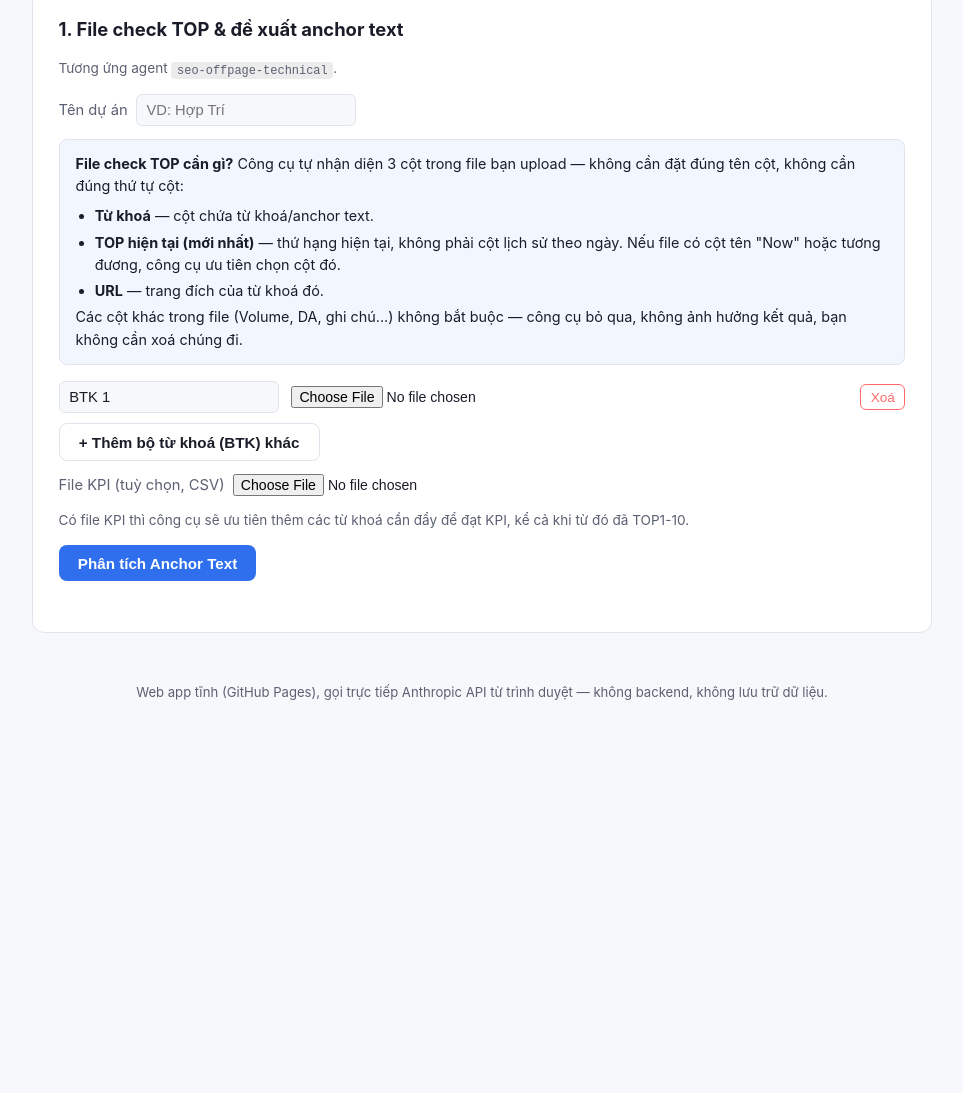
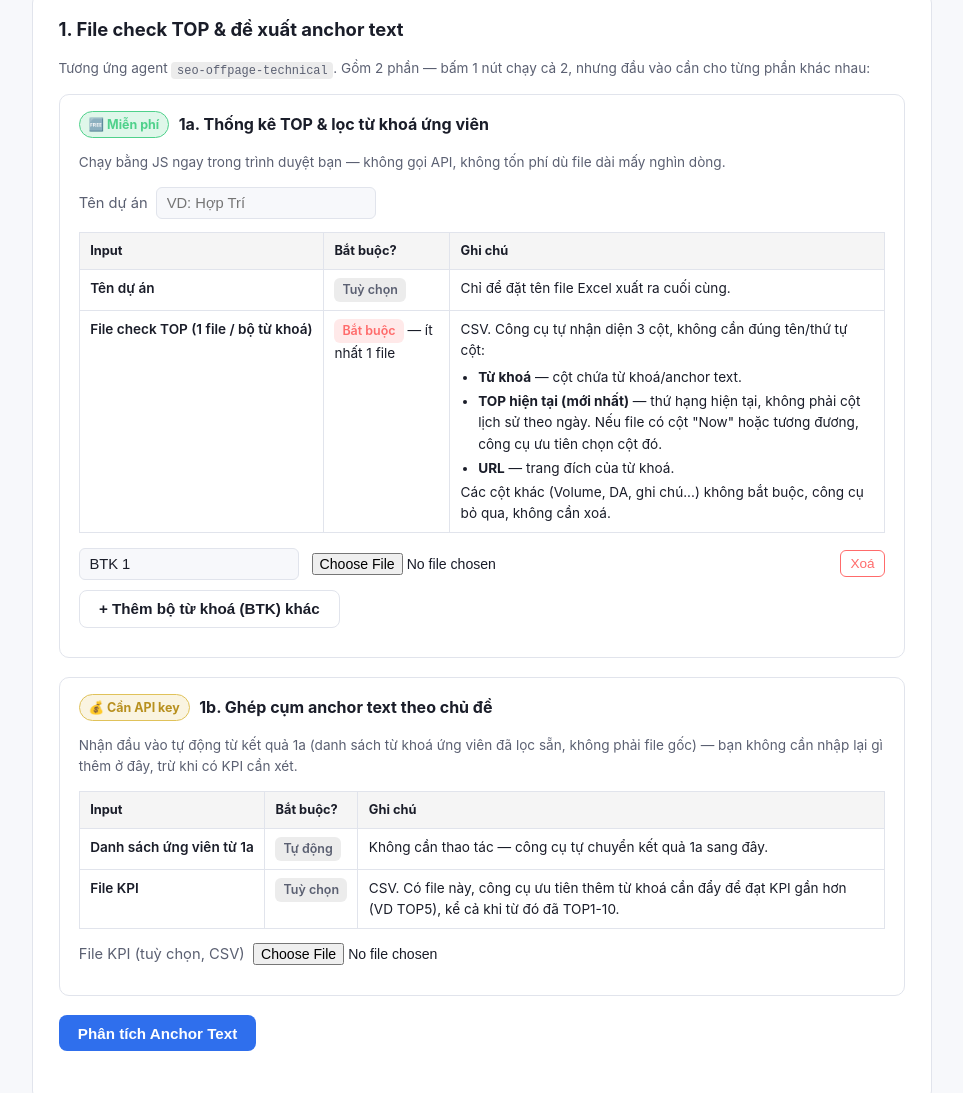
Before and after one commit to nguyenthilinhtrang/offpage-bao-gp, a plain HTML site: page docs/index.html in a window 1280 px wide. Shown: the part 975-2068 px from the top of the page, without its empty margins (158-1121 px from the left). Before the commit the page ends 1754 px from the top, so only its background shows below. Drawn offline with Linux system fonts and the light colour scheme.

Commit message:
Tách rõ Block 1 thành 2 phần: miễn phí vs cần API, note rõ input
1a (Thống kê TOP & lọc ứng viên, badge miễn phí) và 1b (Ghép cụm
anchor, badge cần API key) giờ tách thành 2 sub-block riêng, mỗi
sub-block có bảng "Input | Bắt buộc? | Ghi chú" liệt kê rõ từng
trường: bắt buộc/tuỳ chọn/tự động, format mong đợi.

Co-Authored-By: Claude Sonnet 5 <noreply@anthropic.com>

```diff
--- a/docs/index.html
+++ b/docs/index.html
@@ -73,29 +73,71 @@
 
   <section class="card" id="section-step1">
     <h2>1. File check TOP &amp; đề xuất anchor text</h2>
-    <p class="hint">Tương ứng agent <code>seo-offpage-technical</code>.</p>
+    <p class="hint">Tương ứng agent <code>seo-offpage-technical</code>. Gồm 2 phần — bấm 1 nút chạy cả 2, nhưng đầu vào cần cho từng phần khác nhau:</p>
+
+    <div class="sub-block">
+      <div class="sub-block-head">
+        <span class="badge badge-free">🆓 Miễn phí</span>
+        <h3>1a. Thống kê TOP &amp; lọc từ khoá ứng viên</h3>
+      </div>
+      <p class="hint">Chạy bằng JS ngay trong trình duyệt bạn — không gọi API, không tốn phí dù file dài mấy nghìn dòng.</p>
 
       <div class="row">
         <label>Tên dự án &nbsp;<input type="text" id="projectName" placeholder="VD: Hợp Trí" /></label>
       </div>
 
-    <div class="input-note">
-      <strong>File check TOP cần gì?</strong> Công cụ tự nhận diện 3 cột trong file bạn upload — không cần đặt đúng tên cột, không cần đúng thứ tự cột:
+      <table class="input-req-table">
+        <tr><th>Input</th><th>Bắt buộc?</th><th>Ghi chú</th></tr>
+        <tr>
+          <td>Tên dự án</td>
+          <td><span class="tag-optional">Tuỳ chọn</span></td>
+          <td>Chỉ để đặt tên file Excel xuất ra cuối cùng.</td>
+        </tr>
+        <tr>
+          <td>File check TOP (1 file / bộ từ khoá)</td>
+          <td><span class="tag-required">Bắt buộc</span> — ít nhất 1 file</td>
+          <td>
+            CSV. Công cụ tự nhận diện 3 cột, không cần đúng tên/thứ tự cột:
             <ul>
               <li><strong>Từ khoá</strong> — cột chứa từ khoá/anchor text.</li>
-        <li><strong>TOP hiện tại (mới nhất)</strong> — thứ hạng hiện tại, không phải cột lịch sử theo ngày. Nếu file có cột tên "Now" hoặc tương đương, công cụ ưu tiên chọn cột đó.</li>
-        <li><strong>URL</strong> — trang đích của từ khoá đó.</li>
+              <li><strong>TOP hiện tại (mới nhất)</strong> — thứ hạng hiện tại, không phải cột lịch sử theo ngày. Nếu file có cột "Now" hoặc tương đương, công cụ ưu tiên chọn cột đó.</li>
+              <li><strong>URL</strong> — trang đích của từ khoá.</li>
             </ul>
-      Các cột khác trong file (Volume, DA, ghi chú...) không bắt buộc — công cụ bỏ qua, không ảnh hưởng kết quả, bạn không cần xoá chúng đi.
-    </div>
+            Các cột khác (Volume, DA, ghi chú...) không bắt buộc, công cụ bỏ qua, không cần xoá.
+          </td>
+        </tr>
+      </table>
 
       <div id="btkList"></div>
       <button type="button" class="btn-secondary" id="addBtkBtn">+ Thêm bộ từ khoá (BTK) khác</button>
+    </div>
 
+    <div class="sub-block">
+      <div class="sub-block-head">
+        <span class="badge badge-paid">💰 Cần API key</span>
+        <h3>1b. Ghép cụm anchor text theo chủ đề</h3>
+      </div>
+      <p class="hint">
+        Nhận đầu vào tự động từ kết quả 1a (danh sách từ khoá ứng viên đã lọc sẵn, không phải file gốc) — bạn không cần nhập lại gì thêm ở đây, trừ khi có KPI cần xét.
+      </p>
+
+      <table class="input-req-table">
+        <tr><th>Input</th><th>Bắt buộc?</th><th>Ghi chú</th></tr>
+        <tr>
+          <td>Danh sách ứng viên từ 1a</td>
+          <td><span class="tag-optional">Tự động</span></td>
+          <td>Không cần thao tác — công cụ tự chuyển kết quả 1a sang đây.</td>
+        </tr>
+        <tr>
+          <td>File KPI</td>
+          <td><span class="tag-optional">Tuỳ chọn</span></td>
+          <td>CSV. Có file này, công cụ ưu tiên thêm từ khoá cần đẩy để đạt KPI gần hơn (VD TOP5), kể cả khi từ đó đã TOP1-10.</td>
+        </tr>
+      </table>
       <div class="row">
         <label>File KPI (tuỳ chọn, CSV) &nbsp;<input type="file" id="kpiFile" accept=".csv,.txt" /></label>
       </div>
-    <p class="hint">Có file KPI thì công cụ sẽ ưu tiên thêm các từ khoá cần đẩy để đạt KPI, kể cả khi từ đó đã TOP1-10.</p>
+    </div>
 
     <button type="button" class="btn-primary" id="runStage1Btn">Phân tích Anchor Text</button>
     <div class="status" id="stage1Status"></div>
--- a/docs/style.css
+++ b/docs/style.css
@@ -204,3 +204,60 @@ a { color: var(--accent); }
 }
 .input-note ul { margin: 0.5rem 0 0; padding-left: 1.2rem; }
 .input-note li { margin-bottom: 0.25rem; }
+
+.sub-block {
+  border: 1px solid var(--border);
+  border-radius: 10px;
+  padding: 1rem 1.2rem;
+  margin-bottom: 1.2rem;
+}
+.sub-block-head {
+  display: flex;
+  align-items: center;
+  gap: 0.6rem;
+  margin-bottom: 0.3rem;
+  flex-wrap: wrap;
+}
+.sub-block-head h3 { margin: 0; font-size: 1rem; }
+
+.badge {
+  display: inline-block;
+  font-size: 0.78rem;
+  font-weight: 700;
+  padding: 0.2rem 0.55rem;
+  border-radius: 999px;
+  white-space: nowrap;
+}
+.badge-free { background: rgba(79, 209, 139, 0.18); color: var(--ok); border: 1px solid var(--ok); }
+.badge-paid { background: rgba(224, 194, 90, 0.18); color: #b8901f; border: 1px solid #e0c25a; }
+@media (prefers-color-scheme: dark) {
+  .badge-paid { color: #e0c25a; }
+}
+
+.input-req-table {
+  width: 100%;
+  border-collapse: collapse;
+  margin: 0.6rem 0 0.9rem;
+  font-size: 0.85rem;
+}
+.input-req-table th, .input-req-table td {
+  border: 1px solid var(--border);
+  padding: 0.5rem 0.65rem;
+  text-align: left;
+  vertical-align: top;
+}
+.input-req-table th { background: rgba(127,127,127,0.08); font-size: 0.8rem; }
+.input-req-table td:first-child { font-weight: 600; white-space: nowrap; }
+.input-req-table ul { margin: 0.4rem 0 0; padding-left: 1.1rem; }
+.input-req-table li { margin-bottom: 0.2rem; }
+
+.tag-required, .tag-optional {
+  display: inline-block;
+  font-size: 0.78rem;
+  font-weight: 600;
+  padding: 0.15rem 0.5rem;
+  border-radius: 6px;
+  white-space: nowrap;
+}
+.tag-required { background: rgba(255, 107, 107, 0.15); color: var(--danger); }
+.tag-optional { background: rgba(127,127,127,0.15); color: var(--muted); }
```
Lines whose indentation alone changed are shown as unchanged.
